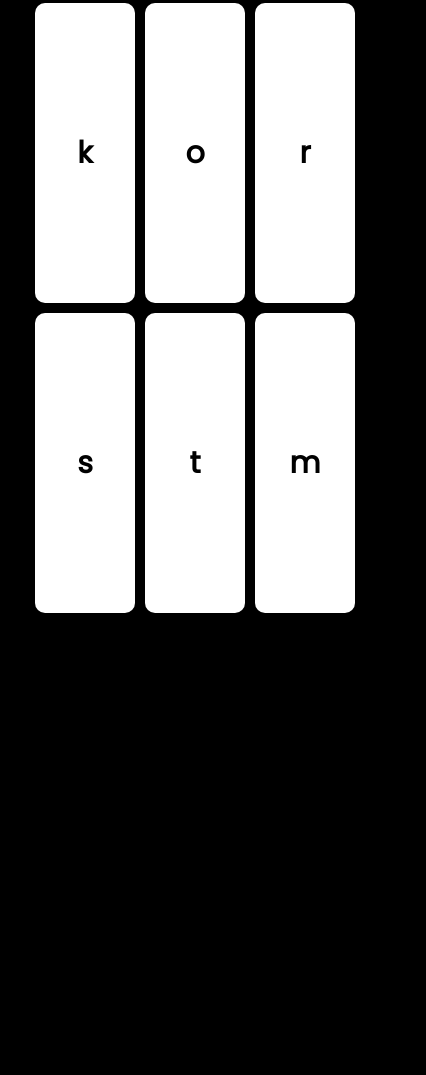
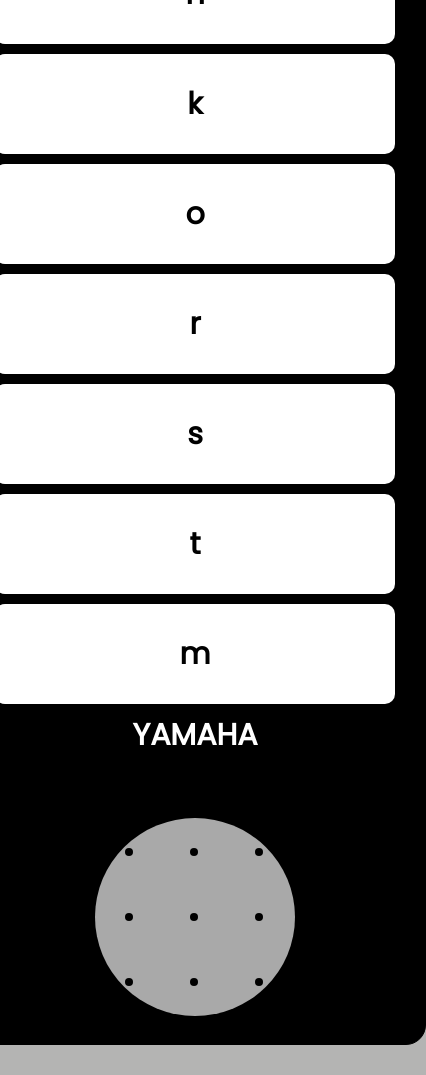
Before and after one commit to MoeinZideh/audioProject, a plain HTML site: page index.html in a window 390 px wide. Shown: the part 512-1587 px from the top of the page, 426 px wide, since content can reach past the window. Before the commit the page ends 1155 px from the top, so only its background shows below. Drawn offline with Linux system fonts and the light colour scheme.

Commit message:
Add speaker and improve responsive

```diff
--- a/app.js
+++ b/app.js
@@ -3,6 +3,7 @@ new Audio();
 const container = document.getElementById("container")
 const title = document.querySelector("h1")
 const soundNameArea = document.getElementById("soundNameArea")
+const speakerHole = document.querySelectorAll("span")
 
 const boom = document.getElementById("boom")
 const playBoom = document.getElementById("playBoom")
@@ -33,9 +34,24 @@ let snarePath = new Audio('./sounds/snare.wav')
 let tinkPath = new Audio('./sounds/tink.wav')
 let tomPath = new Audio('./sounds/tom.wav')
 
+// ************** function for speaker shadow ***************
+function speakerShadow() {
+    for(let i = 0; i < speakerHole.length; i++) {
+        speakerHole[i].style.boxShadow = "2px 2px 15px 3px #f5f5f5"
+    }
+    setTimeout(function(){
+        for(let i = 0; i < speakerHole.length; i++) {
+            speakerHole[i].style.boxShadow = "none"
+        }
+    }, 600)
+}
+
+// ************** set mouse event & function for each of key  ***************
 boom.addEventListener("click", boomSound)
 function boomSound(){
     boomPath.play();
+    speakerShadow();
+    boom.style.boxShadow = "2px 5px 14px #fff"
     boom.style.boxShadow = "2px 5px 14px #fff"
     boom.innerHTML = "Boom"
     setTimeout(function(){
@@ -47,6 +63,7 @@ function boomSound(){
 clap.addEventListener("click", calpSound)
 function calpSound(){
     clapPath.play();
+    speakerShadow();
     clap.style.boxShadow = "2px 5px 14px #fff"
     clap.innerHTML = "clap"
     setTimeout(function(){
@@ -58,6 +75,7 @@ function calpSound(){
 hihat.addEventListener("click", hihatSound)
 function hihatSound(){
     hihatPath.play();
+    speakerShadow();
     hihat.style.boxShadow = "2px 5px 14px #fff"
     hihat.innerHTML = "Hihat"
     setTimeout(function(){
@@ -69,6 +87,7 @@ function hihatSound(){
 kick.addEventListener("click", kickSound)
 function kickSound(){
     kickPath.play();
+    speakerShadow();
     kick.style.boxShadow = "2px 5px 14px #fff"
     kick.innerHTML = "Kick"
     setTimeout(function(){
@@ -80,6 +99,7 @@ function kickSound(){
 openhat.addEventListener("click", openhatSound)
 function openhatSound() {
     openhatPath.play();
+    speakerShadow();
     openhat.style.boxShadow = "2px 5px 14px #fff"
     openhat.innerHTML = "Openhat"
     setTimeout(function(){
@@ -91,6 +111,7 @@ function openhatSound() {
 ride.addEventListener("click", rideSound)
 function rideSound(){
     ridePath.play();
+    speakerShadow();
     ride.style.boxShadow = "2px 5px 14px #fff"
     ride.innerHTML = "Ride"
     setTimeout(function(){
@@ -102,6 +123,7 @@ function rideSound(){
 snare.addEventListener("click", snareSound)
 function snareSound(){
     snarePath.play();
+    speakerShadow();
     snare.style.boxShadow = "2px 5px 14px #fff"
     snare.innerHTML = "Snare"
     setTimeout(function(){
@@ -113,6 +135,7 @@ function snareSound(){
 tink.addEventListener("click", tinkSound)
 function tinkSound(){
     tinkPath.play();
+    speakerShadow();
     tink.style.boxShadow = "2px 5px 14px #fff"
     tink.innerHTML = "tink"
     setTimeout(function(){
@@ -124,6 +147,7 @@ function tinkSound(){
 tom.addEventListener("click", timSound)
 function timSound(){
     tomPath.play();
+    speakerShadow();
     tom.style.boxShadow = "2px 5px 14px #fff"
     tom.innerHTML = "Tom"
     setTimeout(function(){
@@ -132,22 +156,27 @@ function timSound(){
     },600)
 }
 
+// ************** set function for reset style when users press wrong keys ***************
+
 function resetPage() {
     title.style.color = '#fff';
     title.textContent = "please click on buttons or press the letters on your keyboard"
     title.style.backgroundColor = "inherit"
     title.style.border = "none"
-
 }
 
+// ************** set function to display error message ***************
+
 function errorMassage() {
-    title.textContent = "Please press the correct key.Press 'Enter' and try again"
+    title.textContent = "Please press the correct keys (b c h k o r s t m). Press 'Enter' and try again"
     title.style.color = "#ff0000"
     title.style.backgroundColor = "#ffdddd"
     title.style.border = "1px solid #ff0000"
     title.style.padding = "10px"
     title.style.borderRadius = "5px"
 }
+
+// ************** set key event & function for each of key  ***************
 
 document.addEventListener("keydown", (event) => {
     if(event.key == "b"){
--- a/index.html
+++ b/index.html
@@ -21,6 +21,20 @@
             <div id="snare">s</div>
             <div id="tink">t</div>
             <div id="tom">m</div>
+            <div id="speakerLogo">
+                <p>YAMAHA</p>
+                <div id="speakerH">
+                    <span></span>
+                    <span></span>
+                    <span></span>
+                    <span></span>
+                    <span></span>
+                    <span></span>
+                    <span></span>
+                    <span></span>
+                    <span></span>
+                </div>
+            </div>
         </div>
     </div>
 
--- a/style.css
+++ b/style.css
@@ -7,8 +7,7 @@
 
 body {
     font-family: Poppins, Lato, Georgia, Times, 'Times New Roman', serif;
-    background-color: #000;
-    /* background-color: #F4DFB6; */
+    background-color: #B4B4B3;
 }
 
 #container{
@@ -21,8 +20,7 @@ body {
 
 #container .titleWrapper h1{
     text-align: center;
-    color: #fff;
-    font-size: 20px;
+    color: #000;
 }
 
 #soundsArea{
@@ -32,6 +30,10 @@ body {
     flex-wrap: wrap;
     gap: 10px;
     margin-top: 40px;
+    border: 1px solid #000;
+    border-radius: 20px;
+    background-color: #000;
+    padding: 30px;
 }
 
 #soundsArea>div{
@@ -47,7 +49,37 @@ body {
     background: #fff;
     font-weight: bold;
     font-size: 30px;
-    word-break: keep-all
+}
+
+#soundsArea #speakerLogo{
+    display: flex;
+    flex-direction: column;
+    gap: 60px;
+    background-color:  #000;
+    width: 200px;
+    height: 300px;
+    padding: 10px;
+}
+
+#soundsArea #speakerLogo p{
+    color: #fff;
+}
+
+#soundsArea #speakerLogo #speakerH{
+    display: flex;
+    flex-wrap: wrap;
+    gap: 57px;
+    padding: 30px;
+    width: 200px;
+    height: 200px;
+    border-radius: 50%;
+    background-color:  #A9A9A9 ;
+}
+#soundsArea #speakerLogo #speakerH>span{
+    width: 8px;
+    height: 8px;
+    border-radius: 50%;
+    background-color: #000;
 }
 
 /* *********************** media query ********************** */
@@ -55,6 +87,9 @@ body {
 @media screen and (max-width: 992px) {
     #soundsArea>div{
        height: 300px;
+    }
+    #container .titleWrapper h1{
+        font-size: 20px;
     }
 }
 
@@ -65,4 +100,11 @@ body {
     #container .titleWrapper h1{
         font-size: 24px;
     }
+    #soundsArea{
+        flex-direction: column;
+    }
+    #soundsArea>div{
+        width: 400px;
+        height: 100px;
+    }
 }
```
